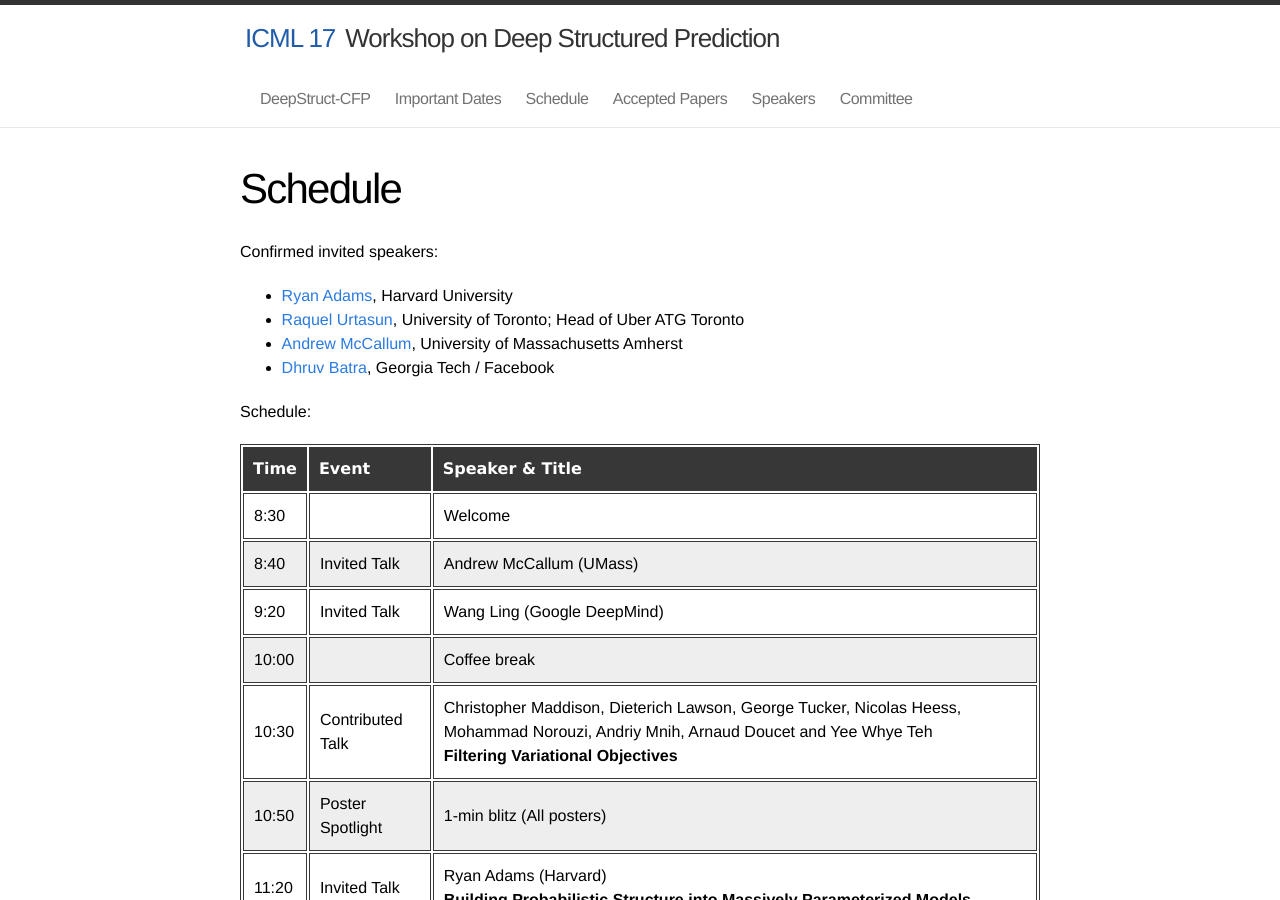
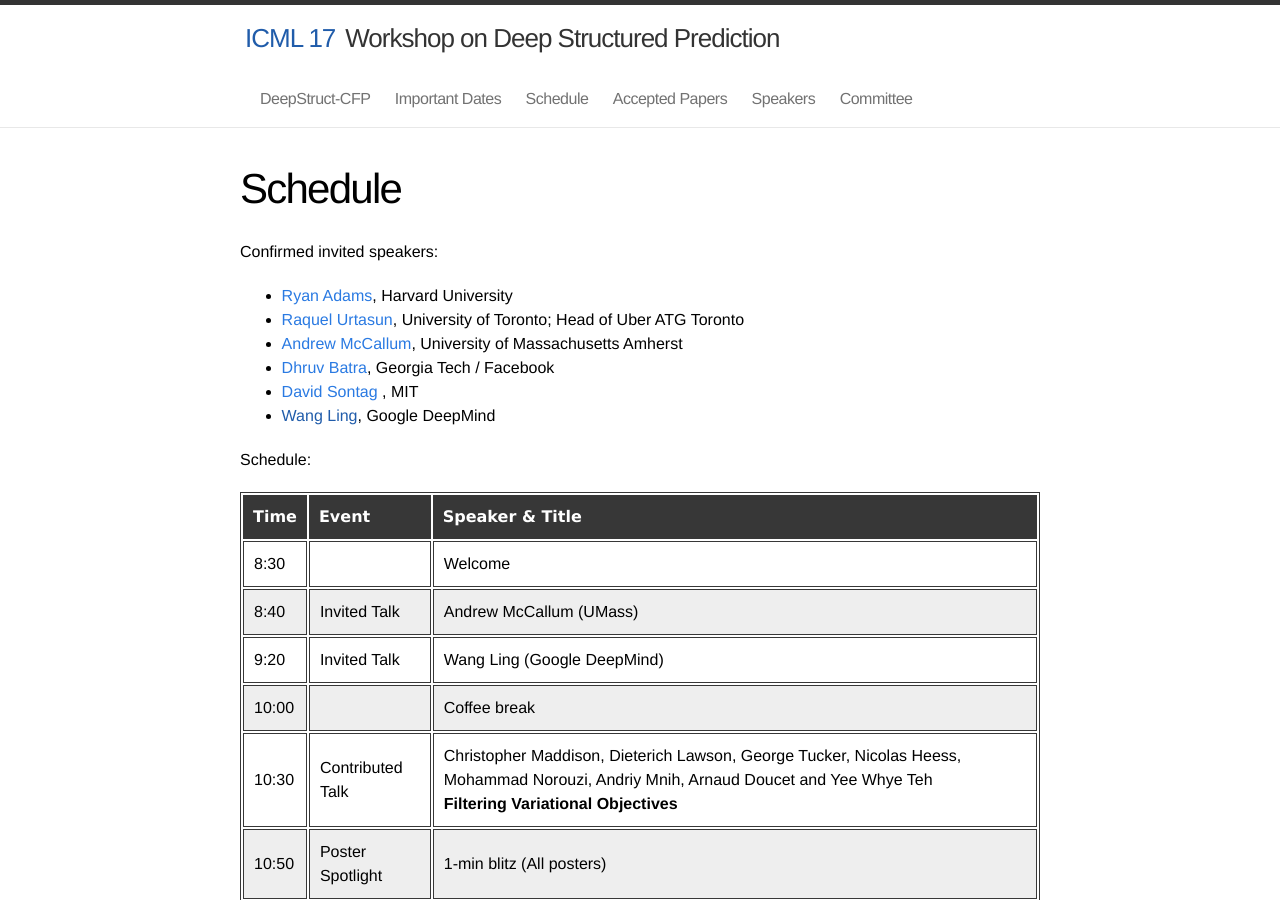
Before and after one commit to deepstruct/deepstruct.github.io, a Jekyll site: the page built from ICML17/3_schedule.md, in a window 1280 px wide and 900 px high. Built offline with Jekyll 4.4.1, drawn with Linux system fonts in a browser that asks for light colours.

Commit message:
Update 3_schedule.md

```diff
--- a/ICML17/3_schedule.md
+++ b/ICML17/3_schedule.md
@@ -10,6 +10,8 @@
 * [Raquel Urtasun](https://www.cs.toronto.edu/~urtasun/), University of Toronto; Head of Uber ATG Toronto
 * [Andrew McCallum](https://people.cs.umass.edu/~mccallum/), University of Massachusetts Amherst
 * [Dhruv Batra](http://www.cc.gatech.edu/~dbatra/index.html), Georgia Tech / Facebook
+* [David Sontag](http://clinicalml.org/) , MIT
+* [Wang Ling](), Google DeepMind
 
 Schedule:
 
```
